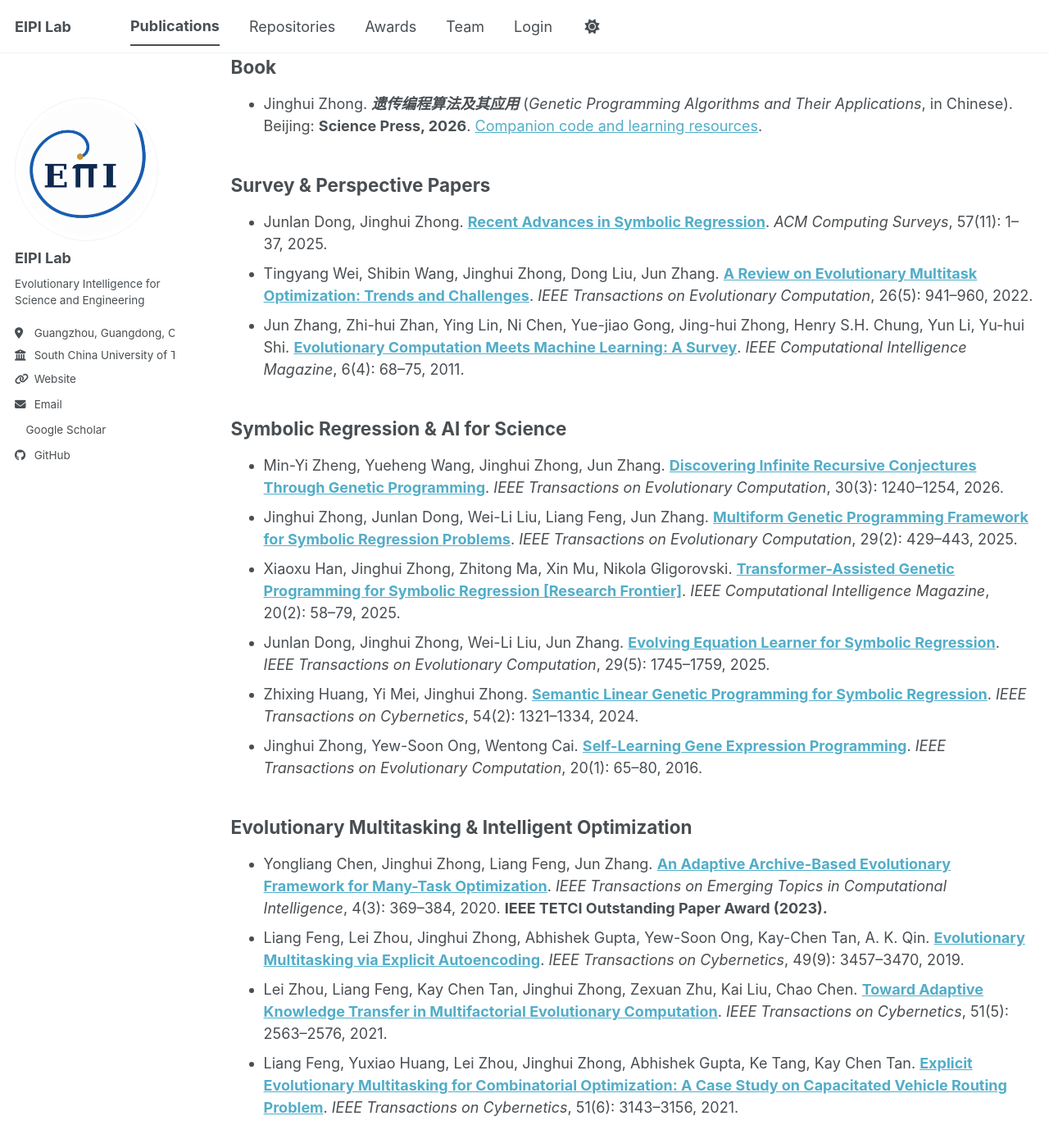
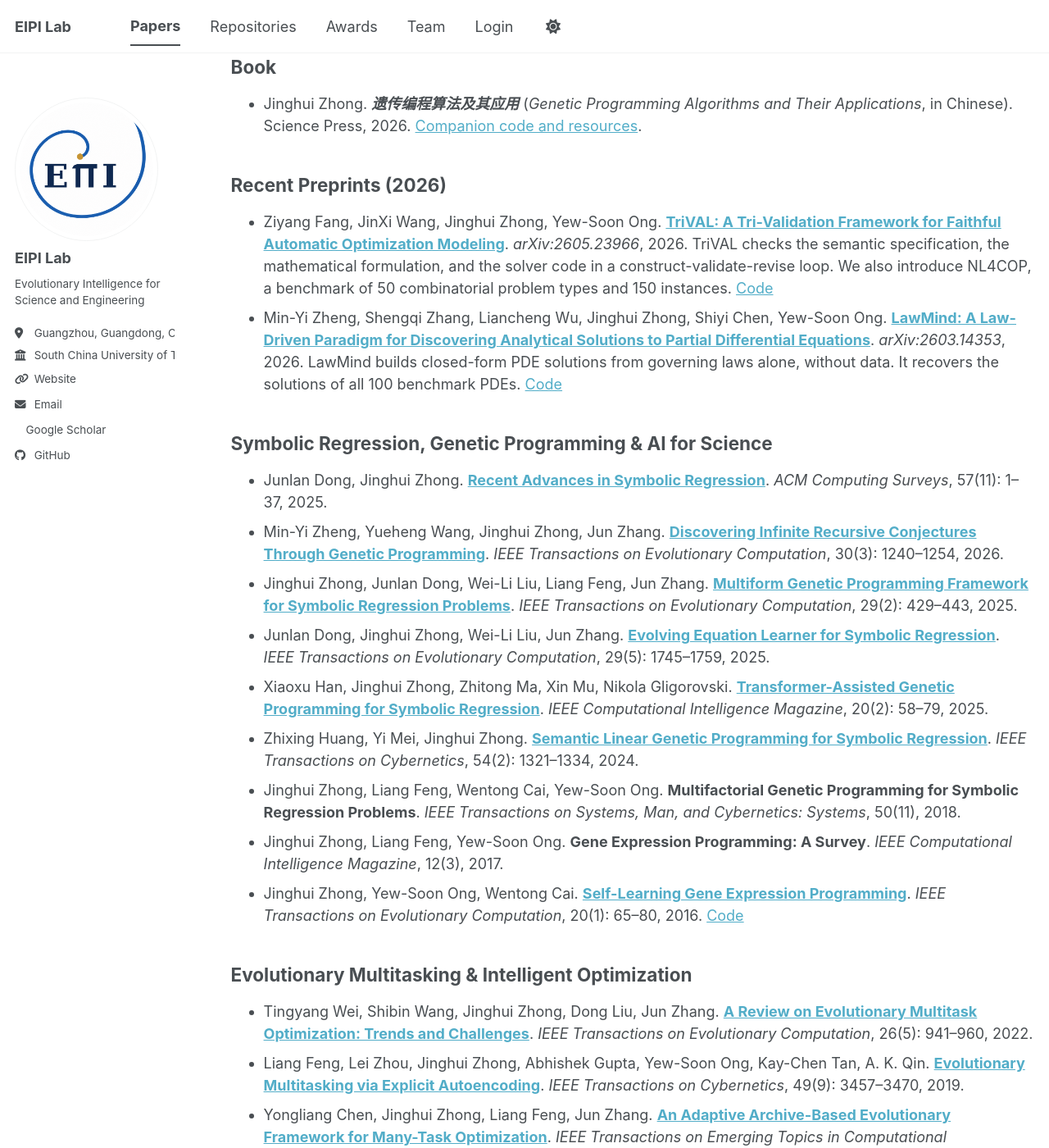
Before and after one commit to SCUT-EIPI/SCUT-EIPI.github.io, a Jekyll site: the page built from _pages/publications.md, in a window 1280 px wide and 1400 px high, scrolled down 205 px. Shown: the whole window at 82% size. Built offline with Jekyll 4.4.1, drawn with Linux system fonts in a browser that asks for light colours; a style sheet for code colours, icons or effects is not loaded; some of the changed text lies outside the part shown.

Commit message:
Rework publications page into a direction-based representative paper list
Co-Authored-By: Claude Sonnet 5.5 <noreply@anthropic.com>

```diff
--- a/_data/navigation.yml
+++ b/_data/navigation.yml
@@ -1,6 +1,6 @@
 # Navigation menu matching MetaEvo structure
 main:
-  - title: "Publications"
+  - title: "Papers"
     url: /publications/
 
   - title: "Repositories"
--- a/_pages/publications.md
+++ b/_pages/publications.md
@@ -4,48 +4,55 @@ title: "Publications"
 permalink: /publications/
 author_profile: true
 ---
-
-Selected publications by Prof. Jinghui Zhong and collaborators are listed below. His publication record includes more than 150 journal and conference papers. For the full list and current citation metrics, visit his [Google Scholar profile]({{ site.author.googlescholar }}).
+Prof. Jinghui Zhong has published more than 150 papers, including more than 40 IEEE/ACM Transactions articles. His work has received over 5,800 citations (h-index 37, [Google Scholar]({{ site.author.googlescholar }})). Below we list representative work by research direction. For the complete list, see [Google Scholar]({{ site.author.googlescholar }}).
 
 ## Book
 
-- Jinghui Zhong. ***遗传编程算法及其应用*** (*Genetic Programming Algorithms and Their Applications*, in Chinese). Beijing: **Science Press, 2026**. [Companion code and learning resources](https://github.com/SCUT-EIPI/GP-and-its-applications).
+- Jinghui Zhong. ***遗传编程算法及其应用*** (*Genetic Programming Algorithms and Their Applications*, in Chinese). Science Press, 2026. [Companion code and resources](https://github.com/SCUT-EIPI/GP-and-its-applications).
 
-## Survey & Perspective Papers
+## Recent Preprints (2026)
+
+- Ziyang Fang, JinXi Wang, Jinghui Zhong, Yew-Soon Ong. [**TriVAL: A Tri-Validation Framework for Faithful Automatic Optimization Modeling**](https://arxiv.org/abs/2605.23966). *arXiv:2605.23966*, 2026. TriVAL checks the semantic specification, the mathematical formulation, and the solver code in a construct-validate-revise loop. We also introduce NL4COP, a benchmark of 50 combinatorial problem types and 150 instances. [Code](https://github.com/SCUT-EIPI/TriVAL)
+- Min-Yi Zheng, Shengqi Zhang, Liancheng Wu, Jinghui Zhong, Shiyi Chen, Yew-Soon Ong. [**LawMind: A Law-Driven Paradigm for Discovering Analytical Solutions to Partial Differential Equations**](https://arxiv.org/abs/2603.14353). *arXiv:2603.14353*, 2026. LawMind builds closed-form PDE solutions from governing laws alone, without data. It recovers the solutions of all 100 benchmark PDEs. [Code](https://github.com/SCUT-EIPI/LawMind)
+
+## Symbolic Regression, Genetic Programming & AI for Science
 
 - Junlan Dong, Jinghui Zhong. [**Recent Advances in Symbolic Regression**](https://doi.org/10.1145/3735634). *ACM Computing Surveys*, 57(11): 1–37, 2025.
-- Tingyang Wei, Shibin Wang, Jinghui Zhong, Dong Liu, Jun Zhang. [**A Review on Evolutionary Multitask Optimization: Trends and Challenges**](https://doi.org/10.1109/tevc.2021.3139437). *IEEE Transactions on Evolutionary Computation*, 26(5): 941–960, 2022.
-- Jun Zhang, Zhi-hui Zhan, Ying Lin, Ni Chen, Yue-jiao Gong, Jing-hui Zhong, Henry S.H. Chung, Yun Li, Yu-hui Shi. [**Evolutionary Computation Meets Machine Learning: A Survey**](https://doi.org/10.1109/mci.2011.942584). *IEEE Computational Intelligence Magazine*, 6(4): 68–75, 2011.
-
-## Symbolic Regression & AI for Science
-
 - Min-Yi Zheng, Yueheng Wang, Jinghui Zhong, Jun Zhang. [**Discovering Infinite Recursive Conjectures Through Genetic Programming**](https://doi.org/10.1109/tevc.2025.3611312). *IEEE Transactions on Evolutionary Computation*, 30(3): 1240–1254, 2026.
 - Jinghui Zhong, Junlan Dong, Wei-Li Liu, Liang Feng, Jun Zhang. [**Multiform Genetic Programming Framework for Symbolic Regression Problems**](https://doi.org/10.1109/tevc.2025.3527875). *IEEE Transactions on Evolutionary Computation*, 29(2): 429–443, 2025.
-- Xiaoxu Han, Jinghui Zhong, Zhitong Ma, Xin Mu, Nikola Gligorovski. [**Transformer-Assisted Genetic Programming for Symbolic Regression [Research Frontier]**](https://doi.org/10.1109/mci.2025.3540742). *IEEE Computational Intelligence Magazine*, 20(2): 58–79, 2025.
 - Junlan Dong, Jinghui Zhong, Wei-Li Liu, Jun Zhang. [**Evolving Equation Learner for Symbolic Regression**](https://doi.org/10.1109/tevc.2024.3404650). *IEEE Transactions on Evolutionary Computation*, 29(5): 1745–1759, 2025.
+- Xiaoxu Han, Jinghui Zhong, Zhitong Ma, Xin Mu, Nikola Gligorovski. [**Transformer-Assisted Genetic Programming for Symbolic Regression**](https://doi.org/10.1109/mci.2025.3540742). *IEEE Computational Intelligence Magazine*, 20(2): 58–79, 2025.
 - Zhixing Huang, Yi Mei, Jinghui Zhong. [**Semantic Linear Genetic Programming for Symbolic Regression**](https://doi.org/10.1109/tcyb.2022.3181461). *IEEE Transactions on Cybernetics*, 54(2): 1321–1334, 2024.
-- Jinghui Zhong, Yew-Soon Ong, Wentong Cai. [**Self-Learning Gene Expression Programming**](https://doi.org/10.1109/tevc.2015.2424410). *IEEE Transactions on Evolutionary Computation*, 20(1): 65–80, 2016.
+- Jinghui Zhong, Liang Feng, Wentong Cai, Yew-Soon Ong. **Multifactorial Genetic Programming for Symbolic Regression Problems**. *IEEE Transactions on Systems, Man, and Cybernetics: Systems*, 50(11), 2018.
+- Jinghui Zhong, Liang Feng, Yew-Soon Ong. **Gene Expression Programming: A Survey**. *IEEE Computational Intelligence Magazine*, 12(3), 2017.
+- Jinghui Zhong, Yew-Soon Ong, Wentong Cai. [**Self-Learning Gene Expression Programming**](https://doi.org/10.1109/tevc.2015.2424410). *IEEE Transactions on Evolutionary Computation*, 20(1): 65–80, 2016. [Code](https://github.com/SCUT-EIPI/Self-learning-Gene-Expression-Programming)
 
 ## Evolutionary Multitasking & Intelligent Optimization
 
-- Yongliang Chen, Jinghui Zhong, Liang Feng, Jun Zhang. [**An Adaptive Archive-Based Evolutionary Framework for Many-Task Optimization**](https://doi.org/10.1109/tetci.2019.2916051). *IEEE Transactions on Emerging Topics in Computational Intelligence*, 4(3): 369–384, 2020. **IEEE TETCI Outstanding Paper Award (2023).**
+- Tingyang Wei, Shibin Wang, Jinghui Zhong, Dong Liu, Jun Zhang. [**A Review on Evolutionary Multitask Optimization: Trends and Challenges**](https://doi.org/10.1109/tevc.2021.3139437). *IEEE Transactions on Evolutionary Computation*, 26(5): 941–960, 2022.
 - Liang Feng, Lei Zhou, Jinghui Zhong, Abhishek Gupta, Yew-Soon Ong, Kay-Chen Tan, A. K. Qin. [**Evolutionary Multitasking via Explicit Autoencoding**](https://doi.org/10.1109/tcyb.2018.2845361). *IEEE Transactions on Cybernetics*, 49(9): 3457–3470, 2019.
+- Yongliang Chen, Jinghui Zhong, Liang Feng, Jun Zhang. [**An Adaptive Archive-Based Evolutionary Framework for Many-Task Optimization**](https://doi.org/10.1109/tetci.2019.2916051). *IEEE Transactions on Emerging Topics in Computational Intelligence*, 4(3): 369–384, 2020. **IEEE TETCI Outstanding Paper Award, 2023.**
 - Lei Zhou, Liang Feng, Kay Chen Tan, Jinghui Zhong, Zexuan Zhu, Kai Liu, Chao Chen. [**Toward Adaptive Knowledge Transfer in Multifactorial Evolutionary Computation**](https://doi.org/10.1109/tcyb.2020.2974100). *IEEE Transactions on Cybernetics*, 51(5): 2563–2576, 2021.
 - Liang Feng, Yuxiao Huang, Lei Zhou, Jinghui Zhong, Abhishek Gupta, Ke Tang, Kay Chen Tan. [**Explicit Evolutionary Multitasking for Combinatorial Optimization: A Case Study on Capacitated Vehicle Routing Problem**](https://doi.org/10.1109/tcyb.2019.2962865). *IEEE Transactions on Cybernetics*, 51(6): 3143–3156, 2021.
+- Jinghui Zhong, Mingming Shen, Jun Zhang, Henry S.H. Chung, Yu-Hui Shi, Yun Li. **A Differential Evolution Algorithm With Dual Populations for Solving Periodic Railway Timetable Scheduling Problem**. *IEEE Transactions on Evolutionary Computation*, 17(4), 2013.
+- Jun Zhang, Zhi-hui Zhan, Ying Lin, Ni Chen, Yue-jiao Gong, Jing-hui Zhong, Henry S.H. Chung, Yun Li, Yu-hui Shi. [**Evolutionary Computation Meets Machine Learning: A Survey**](https://doi.org/10.1109/mci.2011.942584). *IEEE Computational Intelligence Magazine*, 6(4): 68–75, 2011.
 
-## Deep Reinforcement Learning & Complex Systems
+## Deep Reinforcement Learning, Crowd Modeling & Complex Systems
 
 - Xiaoxu Han, Xin Mu, Jinghui Zhong. [**HGFF: A Deep Reinforcement Learning Framework for Lifetime Maximization in Wireless Sensor Networks**](https://doi.org/10.1109/tai.2024.3497926). *IEEE Transactions on Artificial Intelligence*, 6(4): 859–873, 2025.
 - Xiao-Cheng Liao, Wei-Neng Chen, Xiao-Qi Guo, Jinghui Zhong, Da-Jiang Wang. [**DRIFT: A Dynamic Crowd Inflow Control System Using LSTM-Based Deep Reinforcement Learning**](https://doi.org/10.1109/tsmc.2025.3549627). *IEEE Transactions on Systems, Man, and Cybernetics: Systems*, 55(6): 4202–4215, 2025.
-- Jinghui Zhong, Zhixing Huang, Liang Feng, Wan Du, Ying Li. [**A hyper-heuristic framework for lifetime maximization in wireless sensor networks with a mobile sink**](https://doi.org/10.1109/jas.2019.1911846). *IEEE/CAA Journal of Automatica Sinica*, 7(1): 223–236, 2020.
+- Jinghui Zhong, Dongrui Li, Zhixing Huang, Chengyu Lu, Wentong Cai. **Data-Driven Crowd Modeling Techniques: A Survey**. *ACM Transactions on Modeling and Computer Simulation*, 32(1), 2022.
+- Jinghui Zhong, Zhixing Huang, Liang Feng, Wan Du, Ying Li. [**A Hyper-Heuristic Framework for Lifetime Maximization in Wireless Sensor Networks With a Mobile Sink**](https://doi.org/10.1109/jas.2019.1911846). *IEEE/CAA Journal of Automatica Sinica*, 7(1): 223–236, 2020.
+- Jinghui Zhong, Wentong Cai, Linbo Luo, Mingbo Zhao. **Learning Behavior Patterns From Video for Agent-Based Crowd Modeling and Simulation**. *Autonomous Agents and Multi-Agent Systems*, 30(5), 2016.
 
 ## Smart Transportation & Engineering Applications
 
+- Wei-Li Liu, Jinghui Zhong, Peng Liang, Jianhua Guo, Huimin Zhao, Jun Zhang. [**Towards Explainable Traffic Signal Control for Urban Networks Through Genetic Programming**](https://doi.org/10.1016/j.swevo.2024.101588). *Swarm and Evolutionary Computation*, 88: 101588, 2024.
+- Xiao-Cheng Liao, Wei-Neng Chen, Xiao-Qi Guo, Jinghui Zhong, Xiao-Min Hu. [**Crowd Management Through Optimal Layout of Fences: An Ant Colony Approach Based on Crowd Simulation**](https://doi.org/10.1109/tits.2023.3272318). *IEEE Transactions on Intelligent Transportation Systems*, 24(9): 9137–9149, 2023.
 - Yu Bai, Pei-Fa Sun, Tian-Hong Wang, Bing Sun, Wei-Jie Yu, Jing-Hui Zhong, Guo-Huan Song, Sang-Woon Jeon, Sam Tak Wu Kwong, Jun Zhang. [**UAV Path Planning for Data Collection From Wireless Sensor Network With Matrix-Based Evolutionary Computation**](https://doi.org/10.1109/tits.2025.3568359). *IEEE Transactions on Intelligent Transportation Systems*, 26(9): 13672–13687, 2025.
-- Wei-Li Liu, Jinghui Zhong, Peng Liang, Jianhua Guo, Huimin Zhao, Jun Zhang. [**Towards explainable traffic signal control for urban networks through genetic programming**](https://doi.org/10.1016/j.swevo.2024.101588). *Swarm and Evolutionary Computation*, 88: 101588, 2024.
-- Jinghui Zhong, Dongrui Li, Wentong Cai, Wei-Neng Chen, Yuhui Shi. [**Automatic Crowd Navigation Path Planning in Public Scenes Through Multiobjective Differential Evolution**](https://doi.org/10.1109/tcss.2022.3217417). *IEEE Transactions on Computational Social Systems*, 11(1): 905–918, 2024.
-- Xiao-Cheng Liao, Wei-Neng Chen, Xiao-Qi Guo, Jinghui Zhong, Xiao-Min Hu. [**Crowd Management Through Optimal Layout of Fences: An Ant Colony Approach Based on Crowd Simulation**](https://doi.org/10.1109/tits.2023.3272318). *IEEE Transactions on Intelligent Transportation Systems*, 24(9): 9137–9149, 2023.
 
-## Speech and Language
+## Speech & Language
 
 - Chenglong Jiang, Ying Gao, Wing W.Y. Ng, Jiyong Zhou, Jinghui Zhong, Hongzhong Zhen. [**SeDepTTS: Enhancing the Naturalness via Semantic Dependency and Local Convolution for Text-to-Speech Synthesis**](https://doi.org/10.1609/aaai.v37i11.26523). *Proceedings of the AAAI Conference on Artificial Intelligence*, 37(11): 12959–12967, 2023.
+
+<p><a href="{{ site.author.googlescholar }}">View the complete list on Google Scholar →</a></p>
```
